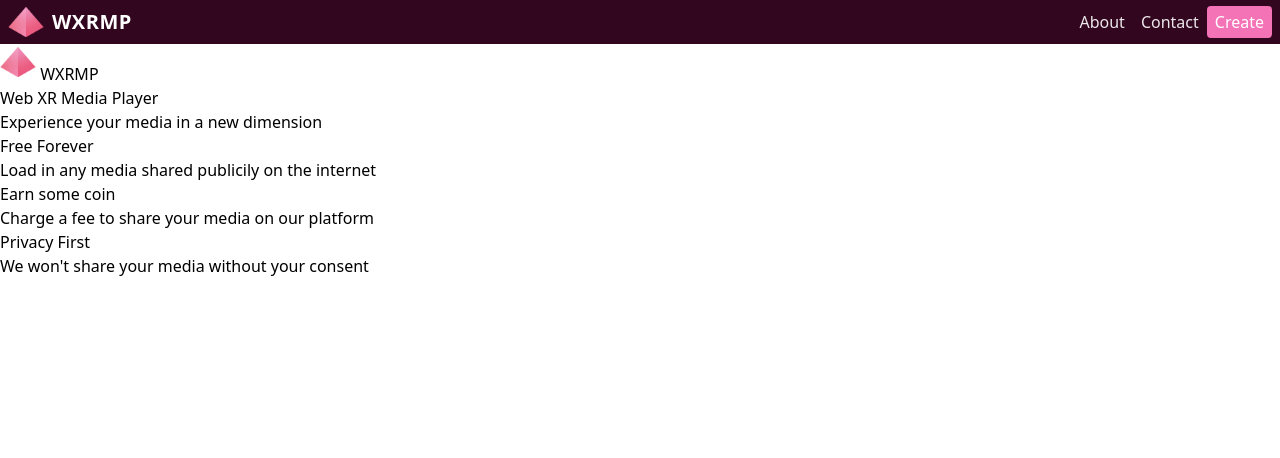
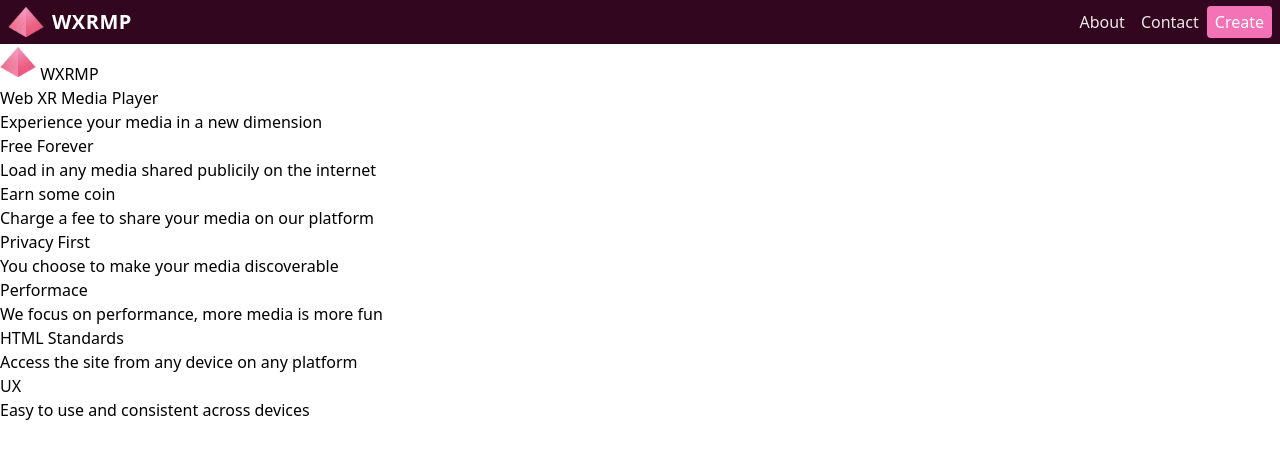
Before and after one commit to edwinwebb/next-wxrmp, a Next.js app: page /about in a window 1280 px wide. Shown: the top 458 px of the page. Built offline with nearby package versions, Linux system fonts and the light colour scheme.

Commit message:
more about

```diff
--- a/src/pages/about.jsx
+++ b/src/pages/about.jsx
@@ -16,9 +16,15 @@ const Page = () => {
         <h2>Earn some coin</h2>
         <p>Charge a fee to share your media on our platform</p>
         <h2>Privacy First</h2>
-        <p>We won't share your media without your consent</p>
-        <p></p>
+        <p>You choose to make your media discoverable</p>
+        <h2>Performace</h2>
+        <p>We focus on performance, more media is more fun</p>
+        <h2>HTML Standards</h2>
+        <p>Access the site from any device on any platform</p>
+        <h2>UX</h2>
+        <p>Easy to use and consistent across devices</p>
       </div>
+      <div></div>
     </>
   )
 }
```
